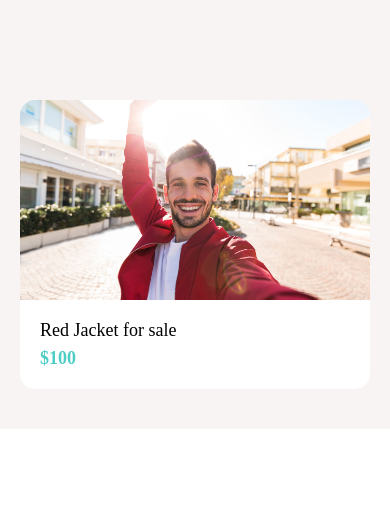
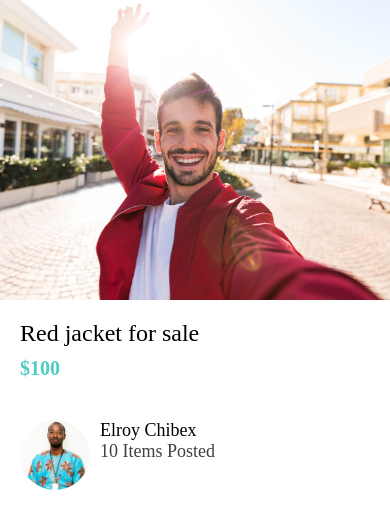
Before and after one commit to elroychibex/my-first-mobile-app, a React Native app: screen / in a window 390 px wide. Shown: the top 528 px of the page. Built offline with nearby package versions, Linux system fonts and the light colour scheme.

Commit message:
added list details component

```diff
--- a/App.js
+++ b/App.js
@@ -14,6 +14,7 @@
 import { MaterialCommunityIcons } from "@expo/vector-icons";
 import AppButton from "./app/components/AppButton";
 import Card from "./app/components/Card";
+import ListingDetailsScreen from "./app/screens/ListingDetailsScreen";
 
 export default function App() {
   // const handlePress = () => {
@@ -29,18 +30,7 @@
   //   );
   // };
   return (
-    <View
-      style={{
-        backgroundColor: "#f8f4f4",
-        padding: 20,
-        paddingTop: 100,
-      }}>
-      <Card
-        title="Red Jacket for sale"
-        subTitle="$100"
-        image={require("./app/assets/jacket.jpg")}
-      />
-    </View>
+    <ListingDetailsScreen />
 
     // <WelcomeScreen />
 
--- /dev/null
+++ b/app/components/ListItem.js
@@ -0,0 +1,36 @@
+import React from "react";
+import { Image, View, StyleSheet } from "react-native";
+import AppText from "./AppText";
+import colors from "../config/colors";
+
+function ListItem({ title, subTitle, image }) {
+  return (
+    <View style={styles.container}>
+      <Image style={styles.image} source={image} />
+      <View>
+        <AppText style={styles.title}>{title}</AppText>
+        <AppText style={styles.subTitle}>{subTitle}</AppText>
+      </View>
+    </View>
+  );
+}
+
+const styles = StyleSheet.create({
+  container: {
+    flexDirection: "row",
+  },
+  image: {
+    width: 70,
+    height: 70,
+    borderRadius: 35,
+    marginRight: 10,
+  },
+  subTitle: {
+    color: colors.medium,
+  },
+  title: {
+    fontWeight: "500",
+  },
+});
+
+export default ListItem;
--- a/app/config/colors.js
+++ b/app/config/colors.js
@@ -3,4 +3,5 @@
   secondary: "#4ecdc4",
   black: "#000",
   white: "#fff",
+  medium: "#404040",
 };
--- /dev/null
+++ b/app/screens/ListingDetailsScreen.js
@@ -0,0 +1,49 @@
+import React from "react";
+import { Image, View, StyleSheet } from "react-native";
+import AppText from "../components/AppText";
+import ListItem from "../components/ListItem";
+import colors from "../config/colors";
+
+function ListingDetailsScreen(props) {
+  return (
+    <View>
+      <Image style={styles.image} source={require("../assets/jacket.jpg")} />
+      <View style={styles.detailsContainer}>
+        <AppText style={styles.title}>Red jacket for sale</AppText>
+        <AppText style={styles.price}>$100</AppText>
+        <View style={styles.userContainer}>
+          <ListItem
+            image={require("../assets/elroy-min.jpg")}
+            title="Elroy Chibex"
+            subTitle="10 Items Posted"
+          />
+        </View>
+      </View>
+    </View>
+  );
+}
+
+const styles = StyleSheet.create({
+  detailsContainer: {
+    padding: 20,
+  },
+  image: {
+    width: "100%",
+    height: 300,
+  },
+  price: {
+    color: colors.secondary,
+    fontWeight: "bold",
+    fontSize: 20,
+    marginVertical: 10,
+  },
+  title: {
+    fontSize: 24,
+    fontWeight: "500",
+  },
+  userContainer: {
+    marginVertical: 30,
+  },
+});
+
+export default ListingDetailsScreen;
```
Also changed, not shown: app/assets/elroy-min.jpg (added).
